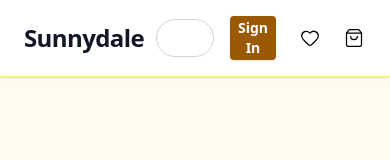
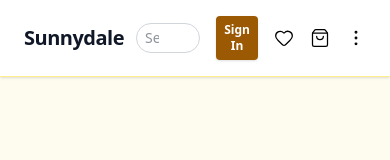
Before and after one commit to kannan-mayoo/sunnydale, a Next.js app: page / in a window 390 px wide. Shown: the top 160 px of the page. Built offline with nearby package versions, Linux system fonts and the light colour scheme.

Commit message:
Updated code

```diff
--- a/components/Header.tsx
+++ b/components/Header.tsx
@@ -152,16 +152,16 @@ export default function Header() {
     <header className="w-full bg-white border-b  shadow-sm border-yellow-300/50 space-x-2">
       <div className="max-w-7xl mx-auto flex items-center justify-between px-6 py-4 ">
         {/* Logo */}
-        <h1 className="text-2xl font-semibold tracking-tight hover:cursor-pointer mr-3 ml-[-6] text-gray-900">
+        <h1 className="text-xl md:text-2xl font-semibold tracking-tight hover:cursor-pointer mr-3 ml-[-6] text-gray-900">
           Sunnydale
         </h1>
 
         {/* Search */}
-        <div className=" relative w-1/3">
+        <div className="relative w-1/3">
           <input
             type="text"
             placeholder="Search products, brands and more"
-            className="w-full border border-gray-300 rounded-full py-2 pl-4 pr-10 px-50 text-sm focus:outline-none focus:ring-1 focus:ring-orange-500"
+            className="w-full border border-gray-300 rounded-full py-1 pl-2 md:py-2 md:pl-4  pr-10 px-50 text-sm focus:outline-none focus:ring-1 focus:ring-orange-500"
           />
           {/* <svg
             xmlns="http://www.w3.org/2000/svg"
@@ -176,8 +176,8 @@ export default function Header() {
         </div>
 
         {/* Right icons */}
-        <div className="flex items-center gap-6 text-sm text-gray-700 ">
-          <button className="bg-[#9C5903] text-white font-semibold text-sm px-2 ml-4 sm:px-4 py-0.5 sm:py-2 rounded-sm hover:bg-[#e4a61e] hover:cursor-pointer transition-colors shadow-sm ">Sign In</button>
+        <div className="flex items-center gap-4 text-sm text-gray-700 ">
+          <button className="bg-[#9C5903] text-white font-semibold text-xs md:text-sm px-2 ml-4 sm:px-4 py-1.5 sm:py-2 rounded-sm hover:bg-[#e4a61e] hover:cursor-pointer transition-colors shadow-sm ">Sign In</button>
           <div className="flex flex-col items-center cursor-pointer">
             <Heart className="w-5 h-6 text-black" strokeWidth={1.5} />
             <button className="hidden md:flex  hover:border-b-4 border-orange-500 hover:cursor-pointer">Wishlist</button>
```
